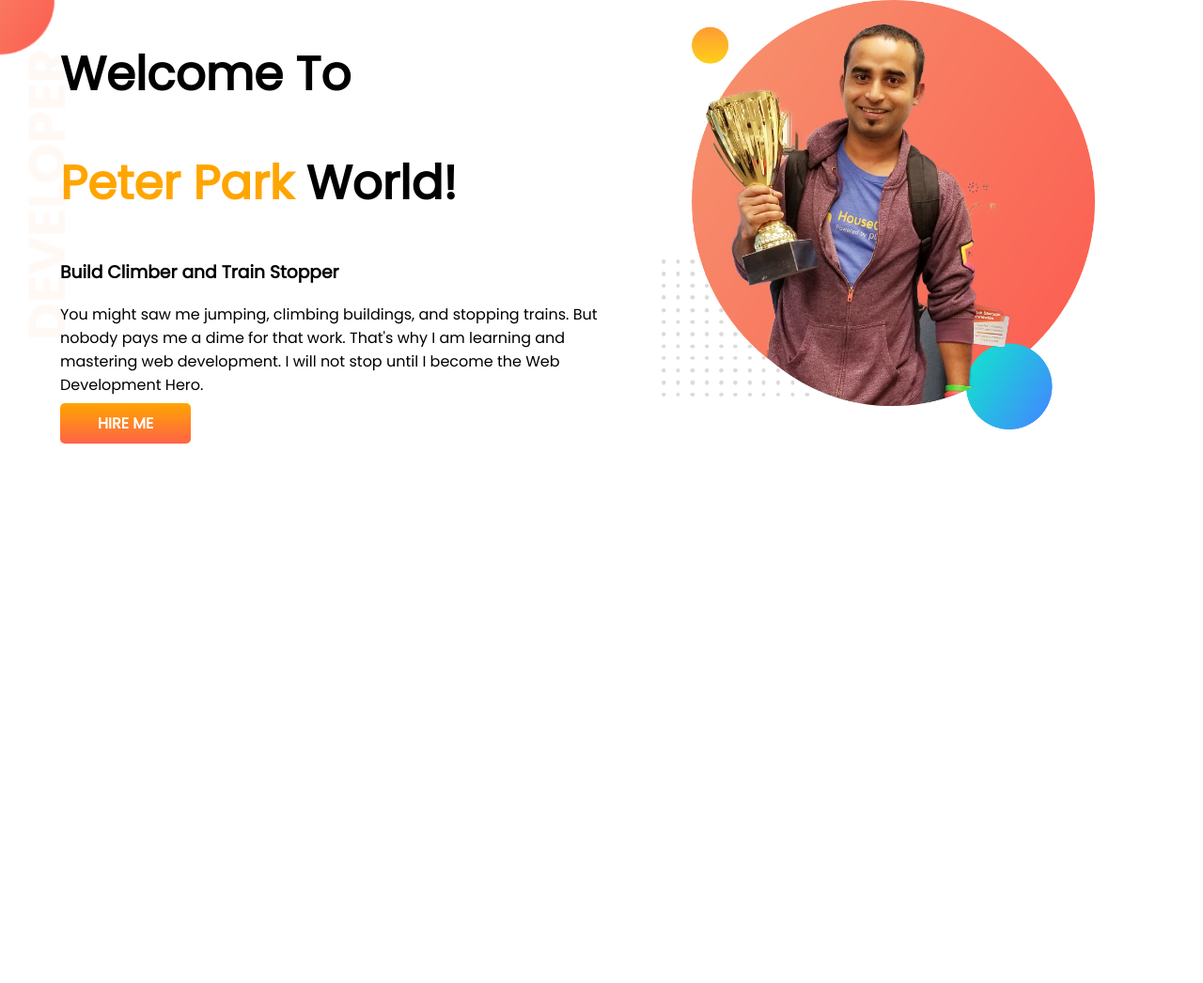
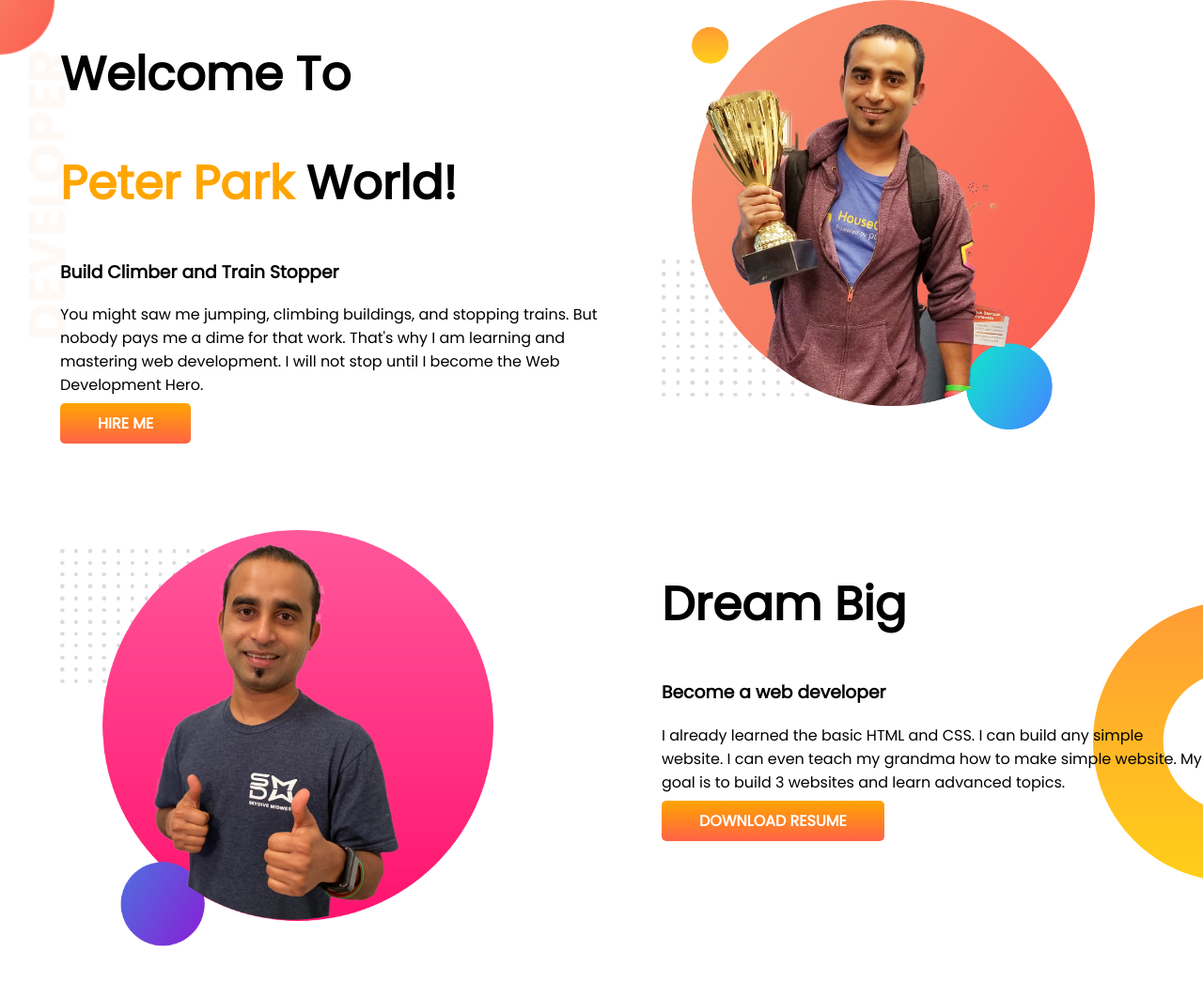
Before and after one commit to arifhossainsikder/developer-portfolio, a plain HTML site: page index.html in a window 1280 px wide. Shown: the whole page at 94% size. Before the commit the page ends 800 px from the top, so only its background shows below. Drawn offline with Linux system fonts and the light colour scheme.

Commit message:
dream big done

```diff
--- a/index.html
+++ b/index.html
@@ -17,7 +17,7 @@
     <section class="top-banner">
       <div class="half-width">
         <h1>Welcome To</h1>
-        <h1><span class="orange-color">Peter Park</span>  World!</h1>
+        <h1><span class="orange-color">Peter Park</span> World!</h1>
         <h3>Build Climber and Train Stopper</h3>
         <p>
           You might saw me jumping, climbing buildings, and stopping trains. But
@@ -32,5 +32,20 @@
         <img src="images/jhankar.png" alt="Jhankar" />
       </div>
     </section>
+    <section class="dream-big">
+      <div class="half-width">
+        <img src="images/jhankar2.png" alt="Jhankar2" />
+      </div>
+      <div class="half-width">
+        <h1>Dream Big</h1>
+        <h3>Become a web developer</h3>
+        <p>
+          I already learned the basic HTML and CSS. I can build any simple
+          website. I can even teach my grandma how to make simple website. My
+          goal is to build 3 websites and learn advanced topics.
+        </p>
+        <a class="link-button" href="www.google.com" target="_blank">DOWNLOAD RESUME</a>
+      </div>
+    </section>
   </body>
 </html>
--- a/style.css
+++ b/style.css
@@ -13,6 +13,7 @@ h1{
 
 section{
     display: flex;
+    margin-bottom: 100px;
 }
 
 .half-width{
@@ -38,3 +39,9 @@ section{
     background-image: url(images/top-banner.png);
     background-repeat: no-repeat;
 }
+
+.dream-big{
+    background-image: url(images/dream-bg.png);
+    background-repeat: no-repeat;
+    background-position: right;
+}
```
